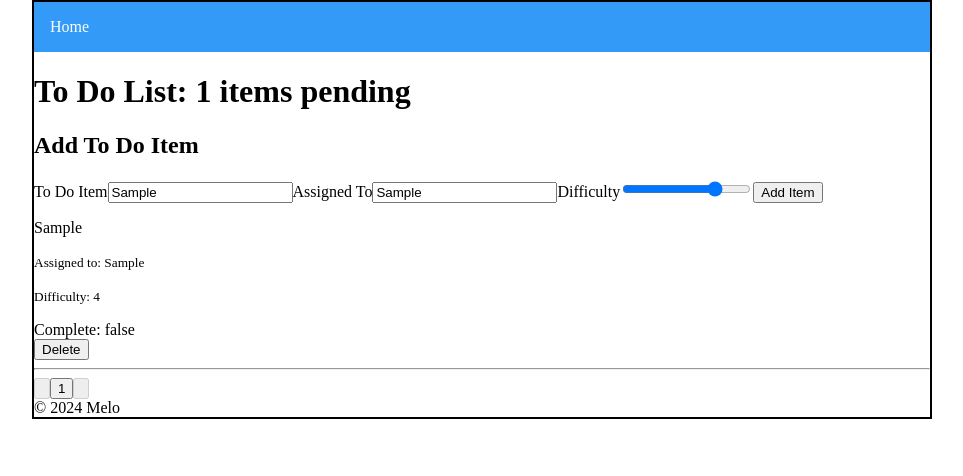
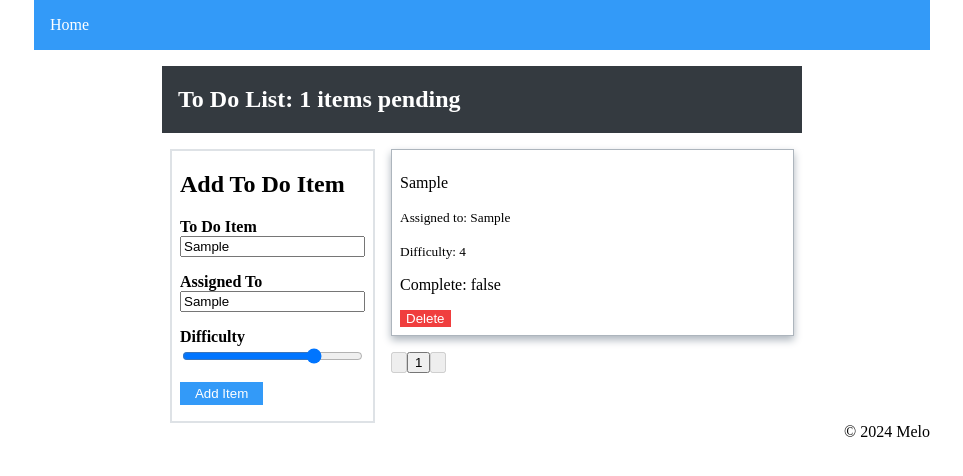
Before and after one commit to MelodicXP/todo-app, a React (Vite) app: page / in a window 1280 px wide. Both pictures are taken after typing "Sample", "Sample" into the empty fields and a click on the button "Add Item". Shown: the top 476 px of the page, without its empty margins (158-1121 px from the left). Built offline with nearby package versions, Linux system fonts and the light colour scheme.

Commit message:
Add styling

```diff
--- a/src/App.scss
+++ b/src/App.scss
@@ -6,7 +6,7 @@ $nav-link-hover-bg: #adb5bd;
 body {
   width: 70vw;
   margin: auto;
-  border: 2px solid black;
+  // border: 2px solid black;
 }
 
 .nav-link {
--- /dev/null
+++ b/src/Components/Footer/Footer.scss
@@ -0,0 +1,3 @@
+footer {
+  text-align: end;
+}
--- a/src/Components/Footer/index.jsx
+++ b/src/Components/Footer/index.jsx
@@ -1,3 +1,5 @@
+import './Footer.scss';
+
 const Footer = () => {
   return (
     <footer>
--- /dev/null
+++ b/src/Components/Form/Form.scss
@@ -0,0 +1,34 @@
+.form {
+  display: flex;
+  flex-direction: column;
+  border: 2px solid #dee2e6;
+  margin-left: .5rem;
+
+
+  & label {
+    display: flex;
+    flex-direction: column;
+    // border: 1px solid blue;
+    margin-bottom: 1rem;
+    margin-left: 0.5rem;
+    margin-right: .5rem;
+    font-weight: bold;
+  }
+
+  & h2{
+    margin-left: 0.5rem;
+    margin-right: .5rem;
+  }
+}
+
+#add-item-button {
+  background-color: #339af8;
+  color: white;
+  border: none;
+  padding: 0.25rem;
+  width: 45%;
+  &:hover {
+    background-color: #1e7acb; // Darker shade of blue for hover effect
+    cursor: pointer; // Optional: Changes cursor to pointer to indicate it's clickable
+  }
+}
--- a/src/Components/Form/index.jsx
+++ b/src/Components/Form/index.jsx
@@ -1,8 +1,10 @@
+import './Form.scss'
+
 const Form = (props) => {
 
   const { handleSubmit, handleChange, defaultValues } = props;
   return (
-    <form onSubmit={handleSubmit}>
+    <form className='form' onSubmit={handleSubmit}>
 
       <h2>Add To Do Item</h2>
 
@@ -22,7 +24,7 @@ const Form = (props) => {
       </label>
 
       <label>
-        <button type="submit">Add Item</button>
+        <button id='add-item-button' type="submit">Add Item</button>
       </label>
     </form>
   )
--- /dev/null
+++ b/src/Components/Header/Header.scss
@@ -0,0 +1,19 @@
+$todo-header-bg: #343a40;
+
+.todo-header {
+  width: 50vw;
+  margin: auto;
+  margin-top: 1rem;
+  margin-bottom: 1rem;
+  // border: 3px solid red;
+  text-align: left;
+  background-color: #{$todo-header-bg};
+  color: white;
+  padding-top: 0.25rem;
+  padding-bottom: 0.25rem;
+}
+
+h1 {
+  margin-left: 1rem;
+  font-size: 1.5rem;
+}
--- a/src/Components/Header/index.jsx
+++ b/src/Components/Header/index.jsx
@@ -1,8 +1,10 @@
+import './Header.scss';
+
 const Header = (props) => {
   const { incomplete } = props;
 
   return (
-    <header>
+    <header className='todo-header'>
       <h1 data-testid="todo-h1">To Do List: {incomplete} items pending</h1>
     </header>
   )
--- /dev/null
+++ b/src/Components/List/List.scss
@@ -0,0 +1,30 @@
+// Define your custom colors
+$nav-link-bg: #339af8;
+$nav-link-color: white;
+$nav-link-hover-bg: #adb5bd;
+
+.list {
+  // border: 2px solid black;
+  width: 100%;
+  margin-right: 0.5rem;
+  margin-left: 1rem;
+}
+.list-item {
+  margin-bottom: 1rem;
+  border: 1px solid #adb5bd;
+  padding: 0.5rem;
+  box-shadow: 0 4px 8px #adb5bd
+}
+
+#delete-button {
+  margin-top: 1rem;
+  border: none;
+  background-color: #f03e3e;
+  color: white;
+
+  &:hover {
+    background-color: #1e7acb; // Darker shade of blue for hover effect
+    cursor: pointer; // Optional: Changes cursor to pointer to indicate it's clickable
+    color: white;
+  }
+}
--- a/src/Components/List/index.jsx
+++ b/src/Components/List/index.jsx
@@ -1,6 +1,7 @@
 import { useContext, useState, useEffect } from 'react';
 import { SettingsContext } from '../../Context/Settings';
 import { Pagination } from '@mantine/core';
+import './List.scss';
 
 const List = (props) => {
   const { list, toggleComplete, deleteItem } = props;
@@ -21,23 +22,23 @@ const List = (props) => {
   const displayList = filteredList.slice(startIndex, startIndex + displayItems);
 
   return (
-    <>
+    <div className='list'>
       {displayList.map(item => (
-        <div key={item.id}>
+        <div key={item.id} className='list-item'>
           <p>{item.text}</p>
           <p><small>Assigned to: {item.assignee}</small></p>
           <p><small>Difficulty: {item.difficulty}</small></p>
           <div onClick={() => toggleComplete(item.id)}>Complete: {item.complete.toString()}</div>
-          <button type="button" onClick={() => deleteItem(item.id)}>Delete</button>
-          <hr />
+          <button id='delete-button' type="button" onClick={() => deleteItem(item.id)}>Delete</button>
         </div>
       ))}
       <Pagination
+        className='pagination'
         page={activePage}
         onChange={setActivePage}
         total={Math.ceil(totalItems / displayItems)}
       />
-    </>
+    </div>
   );
 }
 
--- /dev/null
+++ b/src/Components/Todo/Todo.scss
@@ -0,0 +1,13 @@
+// Define your custom colors
+$nav-link-bg: #339af8;
+$nav-link-color: white;
+$nav-link-hover-bg: #adb5bd;
+
+.form-list-display{
+  display: flex;
+  flex-direction: row;
+  // border: 3px solid green;
+  justify-content:flex-start;
+  width: 50vw;
+  margin: auto;
+}
--- a/src/Components/Todo/index.jsx
+++ b/src/Components/Todo/index.jsx
@@ -3,6 +3,7 @@ import useForm from '../../hooks/form';
 import Header from '../Header';
 import List from '../List';
 import Form from '../Form';
+import './Todo.scss';
 
 import { v4 as uuid } from 'uuid';
 
@@ -57,6 +58,7 @@ const Todo = () => {
 
       <Header incomplete={incomplete} />
 
+      <div className='form-list-display'>
         <Form
           handleSubmit={handleSubmit}
           handleChange={handleChange}
@@ -68,6 +70,7 @@ const Todo = () => {
           toggleComplete={toggleComplete}
           deleteItem={deleteItem}
         />
+      </div>
 
     </>
   );
```
Also changed, not shown: src/Components/Todo/styles.scss (deleted). Lines whose indentation alone changed are shown as unchanged.
